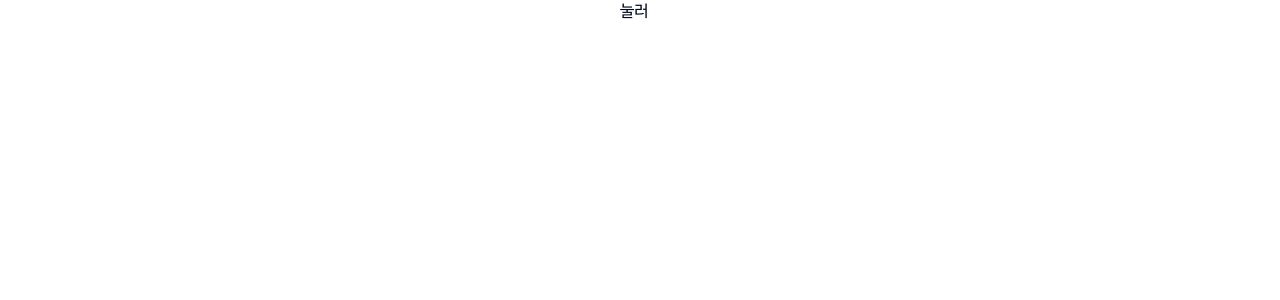
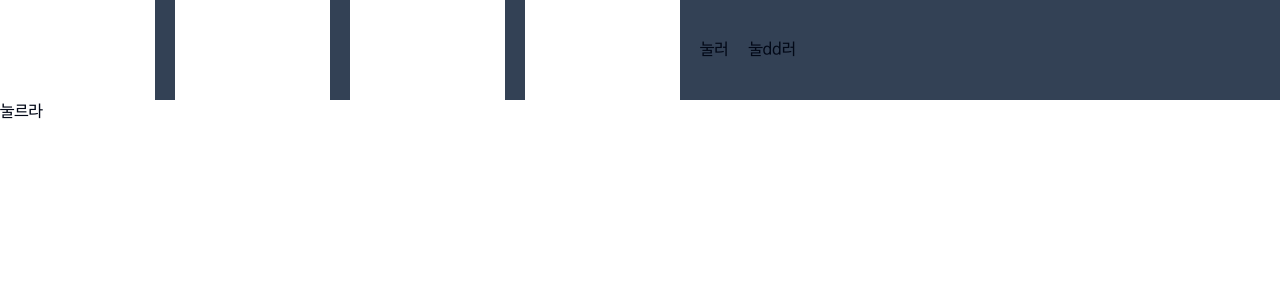
Before and after one commit to 2duckchun/nextjs-code-archive, a Next.js app: page /input in a window 1280 px wide. Shown: the top 300 px of the page. Built offline with nearby package versions, Linux system fonts and the light colour scheme.

Commit message:
🚧 page에 form 관련 코드 제거 및 state를 이용해 modal 열 수 있도록 수정

```diff
--- a/src/app/(routes)/input/page.tsx
+++ b/src/app/(routes)/input/page.tsx
@@ -1,30 +1,40 @@
 'use client'
 
-import { FunctionComponent } from 'react'
+import { SecondTextModal } from '@/components/modal/SecondTextModal'
+import { TestModal } from '@/components/modal/TestModal'
+import { CForm } from '@/components/ui/CustomForm'
+import { FunctionComponent, useState } from 'react'
 
 interface PageProps {}
 
 const Page: FunctionComponent<PageProps> = ({}) => {
+  const [isOpen, setIsOpen] = useState(false)
+
+  const onClose = () => {
+    setIsOpen(() => false)
+  }
+
   const onSubmit = (data: FormData) => {
     console.log(Object.fromEntries(data.entries()))
   }
 
-  const handleSubmit = (e: React.FormEvent<HTMLFormElement>) => {
-    e.preventDefault()
-    const formElement = e.target as HTMLFormElement
-    const dataObject = new FormData(formElement)
-    onSubmit(dataObject)
-  }
-
   return (
     <main>
-      <form className="h-[50px]" onSubmit={handleSubmit}>
+      <SecondTextModal isOpen={isOpen} onClose={onClose} />
+      <CForm onSubmit={onSubmit} className="flex h-[100px] gap-5 bg-slate-700">
         <input name="a"></input>
         <input name="b"></input>
         <input name="c"></input>
         <input name="d"></input>
         <button type="submit">눌러</button>
-      </form>
+      </CForm>
+      <button
+        onClick={() => {
+          setIsOpen((state) => !state)
+        }}
+      >
+        눌르라
+      </button>
     </main>
   )
 }
```
